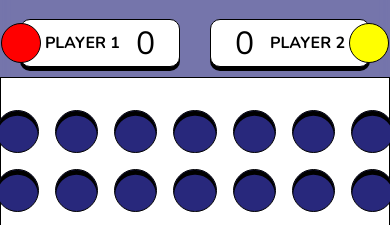
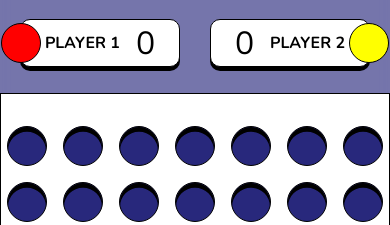
Before and after one commit to jahanzaib504/Connect-4, a plain HTML site: page index.html in a window 390 px wide. Shown: the part 87-312 px from the top of the page. Drawn offline with nearby package versions, Linux system fonts and the light colour scheme.

Commit message:
Update styles.css
Fixed circles size

```diff
--- a/styles.css
+++ b/styles.css
@@ -293,6 +293,7 @@ footer{
         left: 100%;
     }
    .grid{
+    margin-top:1em;
     order: 2;
     width: 100%;
     display: flex;
@@ -301,6 +302,10 @@ footer{
     border-radius: 0;
     order: 2;
    }
+    .grid-hollow-circle{
+        height: 2.5em;
+        width:2.5em;
+    }
    footer{
     display: none;
    }
```
